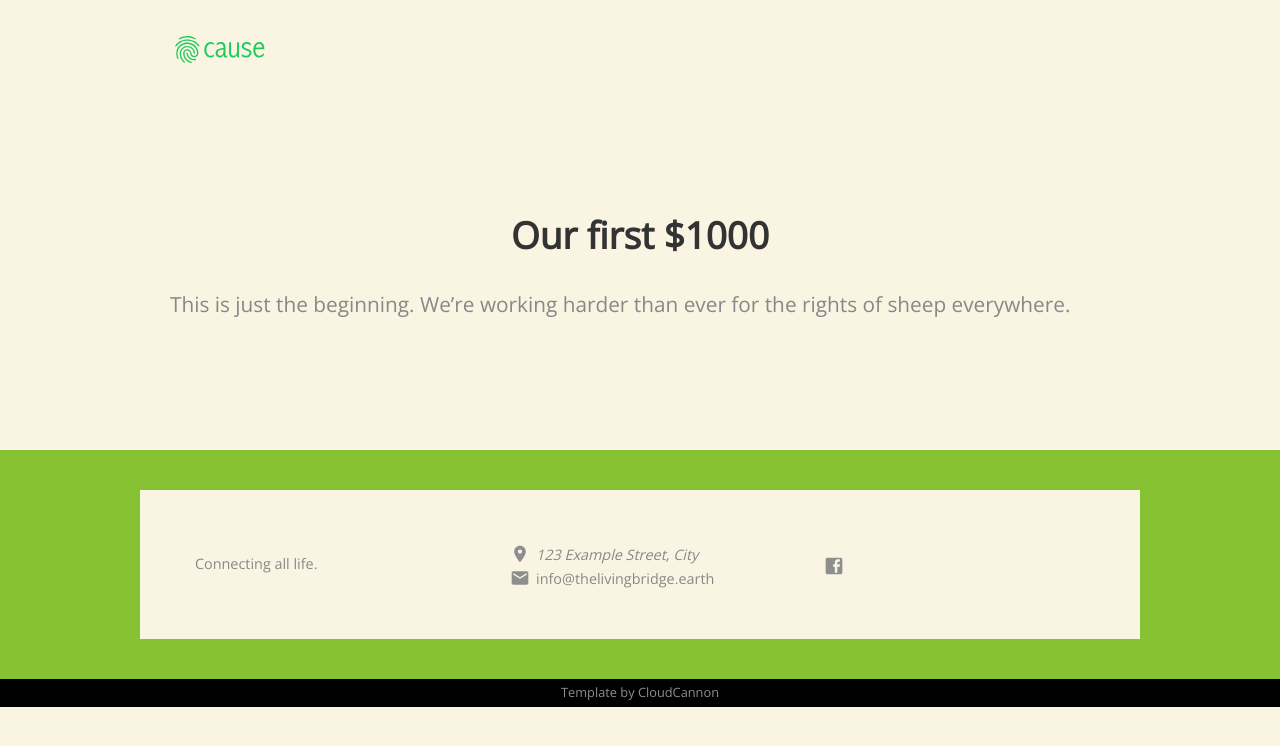
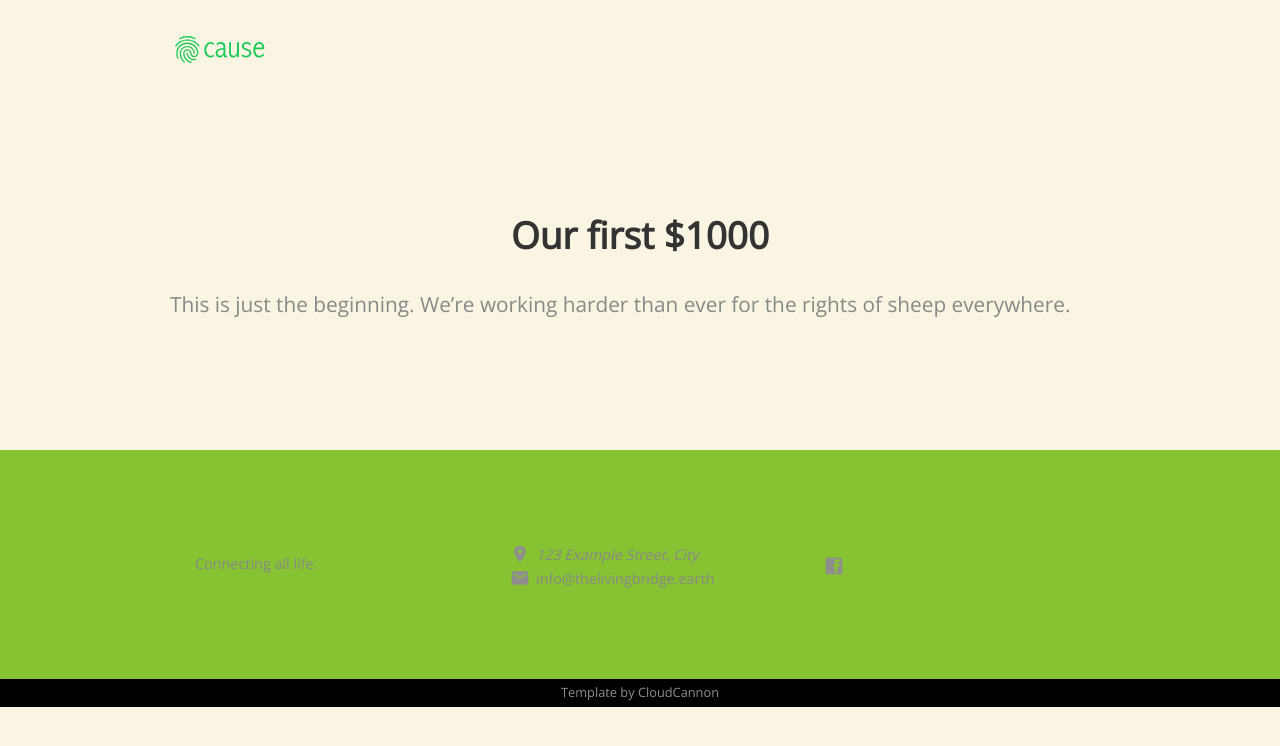
Before and after one commit to orfeaus/living-bridge-exploration, a Jekyll site: the page built from _posts/2016-10-15-1000.md, in a window 1280 px wide. Shown: the top 746 px of the page. Built offline with Jekyll 4.4.1, drawn with Linux system fonts in a browser that asks for light colours; nearby versions of some CDN libraries.

Commit message:
Update layout.scss

```diff
--- a/_sass/layout.scss
+++ b/_sass/layout.scss
@@ -5,7 +5,6 @@
 	position: relative;
 	padding: 50px 30px;
 	box-sizing: border-box;
-	background-color: #faf4e3;
 }
 
 header {
```
